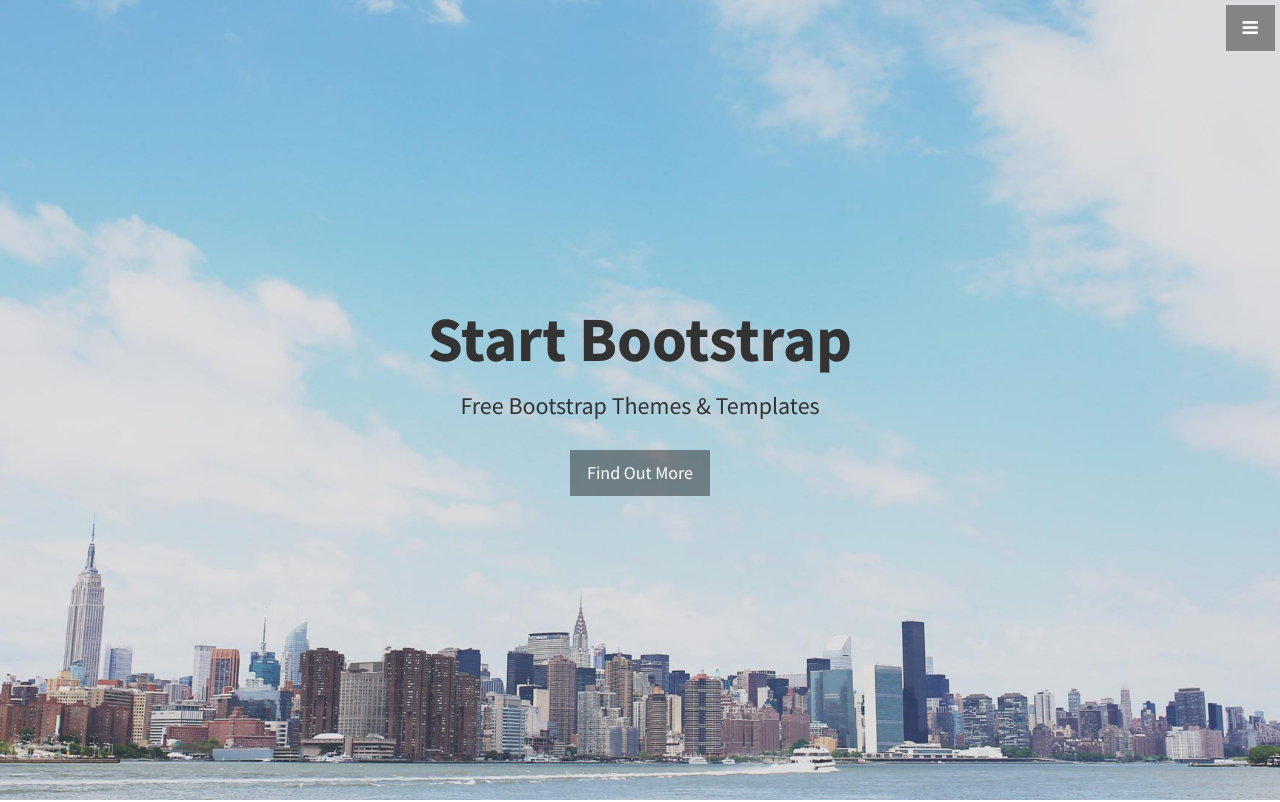
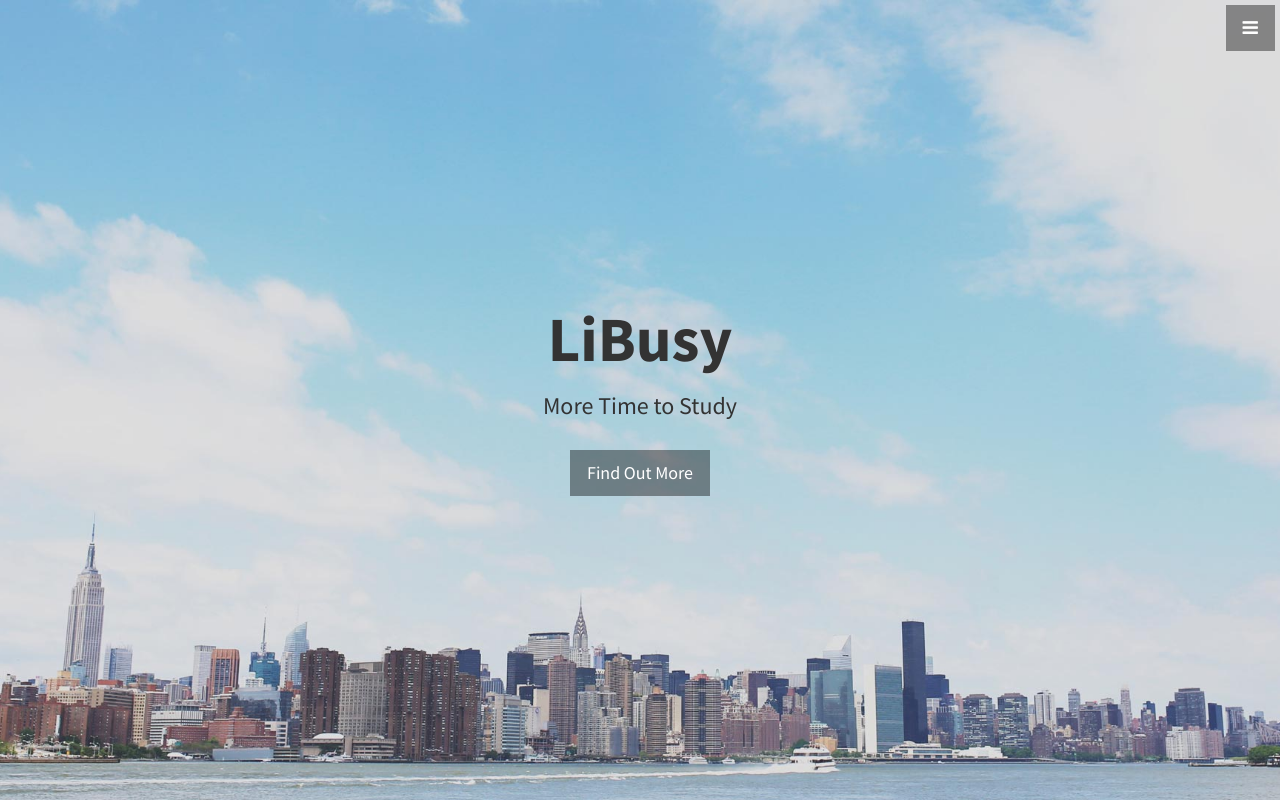
Before and after one commit to LiBusy/LiBusy.github.io, a website: page index.html in a window 1280 px wide. Shown: the top 802 px of the page. Drawn offline with Linux system fonts and the light colour scheme.

Commit message:
add some text

```diff
--- a/index.html
+++ b/index.html
@@ -61,8 +61,8 @@
     <!-- Header -->
     <header id="top" class="header">
         <div class="text-vertical-center">
-            <h1>Start Bootstrap</h1>
-            <h3>Free Bootstrap Themes &amp; Templates</h3>
+            <h1>LiBusy</h1>
+            <h3>More Time to Study</h3>
             <br>
             <a href="#about" class="btn btn-dark btn-lg">Find Out More</a>
         </div>
```
